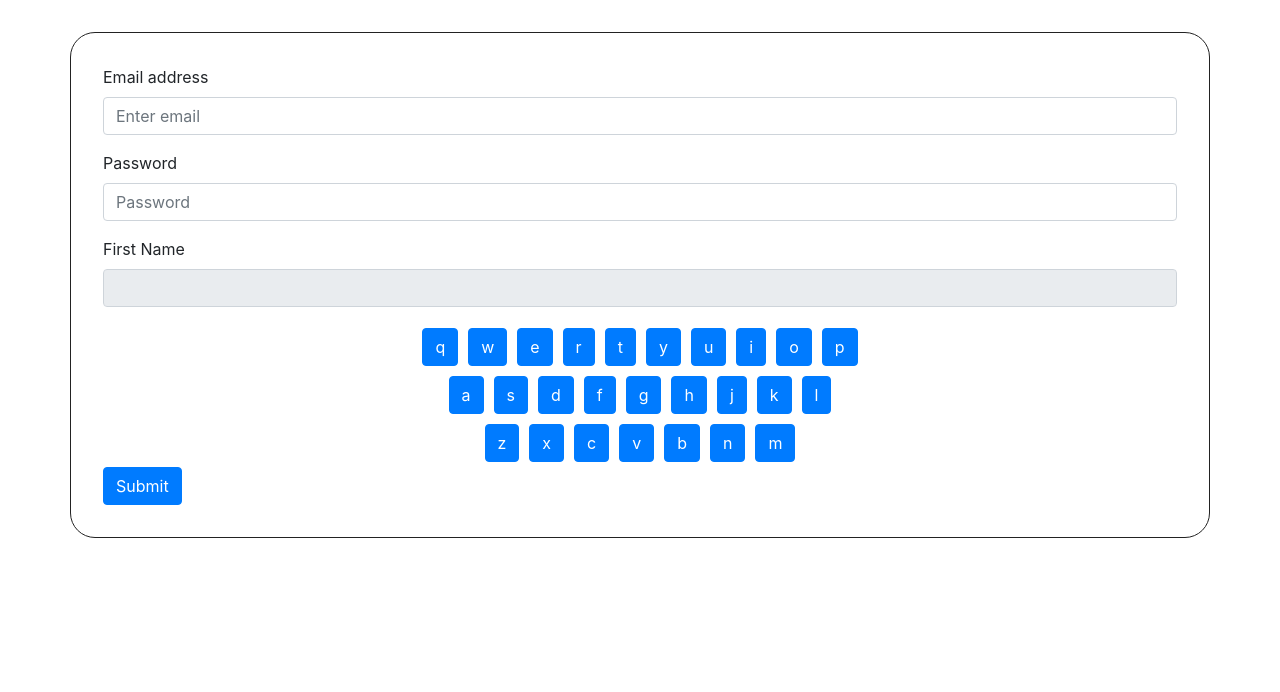
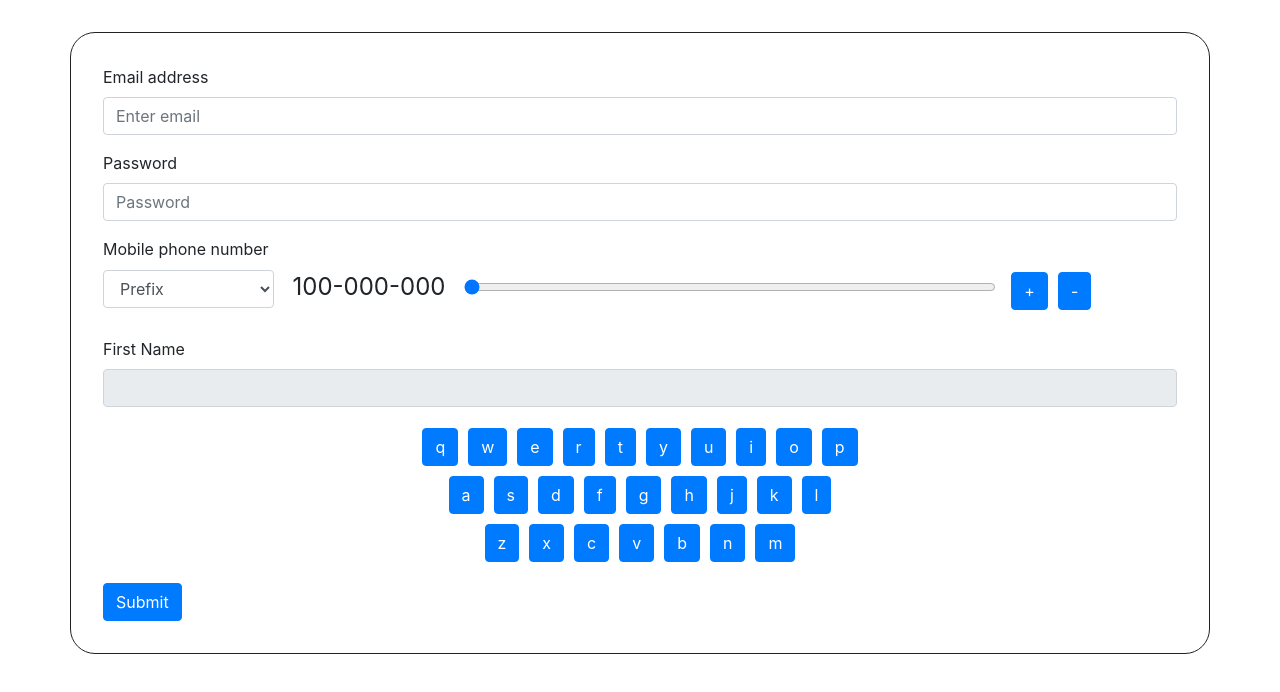
Before and after one commit to ktomkow/HellForms, a React (Create React App) app: page / in a window 1280 px wide. Shown: the top 692 px of the page. Built offline with nearby package versions, Linux system fonts and the light colour scheme.

Commit message:
Everything on same form

```diff
--- a/src/App.js
+++ b/src/App.js
@@ -3,16 +3,32 @@ import Phones from './Phones';
 import NiceTextInput from './NiceTextInput';
 import 'bootstrap/dist/css/bootstrap.min.css';
 import './phones.css';
-import { Container } from 'react-bootstrap';
+import { Container, Form, Button } from 'react-bootstrap';
 
 function App() {
   return (
     <Container className="phones-container " style={{ margin: '2em auto' }} >
-
       <div className="row ">
         <div className="col">
-          {/* <Phones /> */}
-          <NiceTextInput />
+          <Form>
+            <Form.Group controlId='formGroupEmail'>
+              <Form.Label>Email address</Form.Label>
+              <Form.Control type='email' placeholder='Enter email' />
+            </Form.Group>
+            <Form.Group controlId='formGroupPassword'>
+              <Form.Label>Password</Form.Label>
+              <Form.Control type='password' placeholder='Password' />
+            </Form.Group>
+            <Form.Group>
+              <Phones />
+            </Form.Group>
+            <Form.Group>
+              <NiceTextInput />
+            </Form.Group>
+            <Button variant='primary' type='submit'>
+              Submit
+            </Button>
+          </Form>
         </div>
       </div>
     </Container>
--- a/src/NiceTextInput.jsx
+++ b/src/NiceTextInput.jsx
@@ -9,7 +9,7 @@ const NiceTextInput = () => {
   const input = (x) => {
     setName(name + x);
 
-    if(!moving) {
+    if (!moving) {
       move();
     }
   };
@@ -34,15 +34,6 @@ const NiceTextInput = () => {
 
   return (
     <div>
-      <Form>
-        <Form.Group controlId='formGroupEmail'>
-          <Form.Label>Email address</Form.Label>
-          <Form.Control type='email' placeholder='Enter email' />
-        </Form.Group>
-        <Form.Group controlId='formGroupPassword'>
-          <Form.Label>Password</Form.Label>
-          <Form.Control type='password' placeholder='Password' />
-        </Form.Group>
       <Form.Group controlId='formGroupPassword'>
         <Form.Label>First Name</Form.Label>
         <Form.Control type='text' disabled value={name} />
@@ -64,10 +55,6 @@ const NiceTextInput = () => {
           </Form.Row>
         );
       })}
-        <Button variant='primary' type='submit'>
-          Submit
-        </Button>
-      </Form>
     </div>
   );
 };
--- a/src/Phones.jsx
+++ b/src/Phones.jsx
@@ -39,16 +39,6 @@ const Phones = () => {
   };
 
   return (
-    <div>
-      <Form>
-        <Form.Group controlId='formGroupEmail'>
-          <Form.Label>Email address</Form.Label>
-          <Form.Control type='email' placeholder='Enter email' />
-        </Form.Group>
-        <Form.Group controlId='formGroupPassword'>
-          <Form.Label>Password</Form.Label>
-          <Form.Control type='password' placeholder='Password' />
-        </Form.Group>
     <Form.Group controlId='formGroupPhone'>
       <Form.Label>Mobile phone number</Form.Label>
       <Form.Row className='cell-phone'>
@@ -85,11 +75,6 @@ const Phones = () => {
         </div>
       </Form.Row>
     </Form.Group>
-        <Button variant='primary' type='submit'>
-          Submit
-        </Button>
-      </Form>
-    </div>
   );
 };
 
```
Lines whose indentation alone changed are shown as unchanged.
